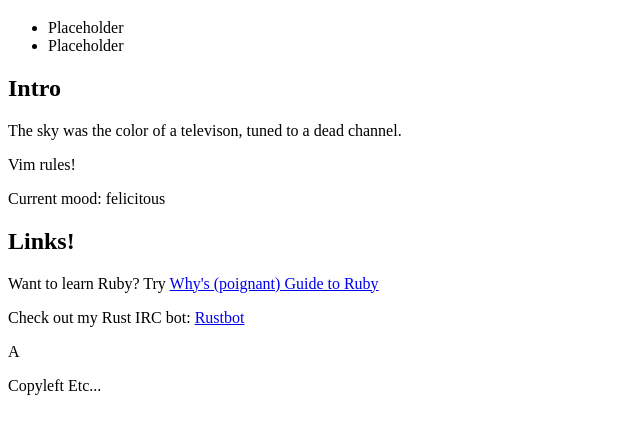
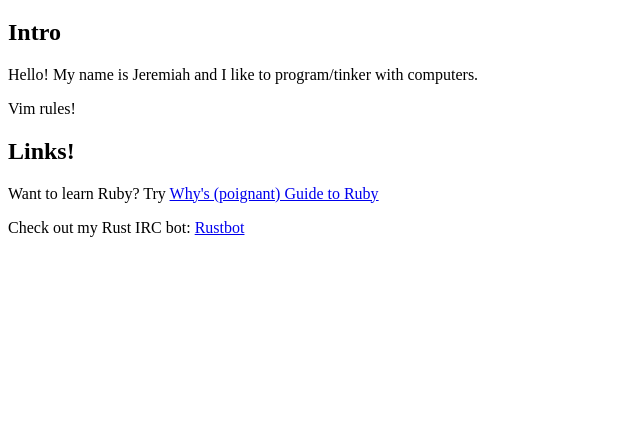
Before and after one commit to kzzch/kzzch.github.io, a plain HTML site: page index.html in a window 1280 px wide. Shown: the part 61-494 px from the top of the page, without its empty margins (0-640 px from the left). Drawn offline with Linux system fonts and the light colour scheme.

Commit message:
Update index.html
Cleaned up some links.

```diff
--- a/index.html
+++ b/index.html
@@ -9,31 +9,22 @@
       <h1>Hello Github!</h1>
     </header>
 
-    <nav>
-        <ul>
-            <li>Placeholder</li>
-            <li>Placeholder</li>
-        </ul>
-    </nav>
+
     <section>
       <h1>Intro</h1>
       <article>
-        <p>The sky was the color of a televison, tuned to a dead channel.</p>
+        <p>Hello! My name is Jeremiah and I like to program/tinker with computers.</p>
         <p>Vim rules!</p>
-        <p>Current mood: felicitous</p>
       </article>
       <h1>Links!</h1>
       <article>
         <p>Want to learn Ruby? Try <a href="http://mislav.uniqpath.com/poignant-guide/">Why's (poignant) Guide to Ruby</a></p>
       </article>
       <article>
-        <p>Check out my Rust IRC bot: <a href="https://github.com/kzzch/rustbot">Rustbot</a></p>A
+        <p>Check out my Rust IRC bot: <a href="https://github.com/kzzch/rustbot">Rustbot</a></p>
       </article>
     </section>
     <footer>
-      <p>
-      Copyleft Etc...
-      </p>
     </footer>
     </body>
     </html>
```
